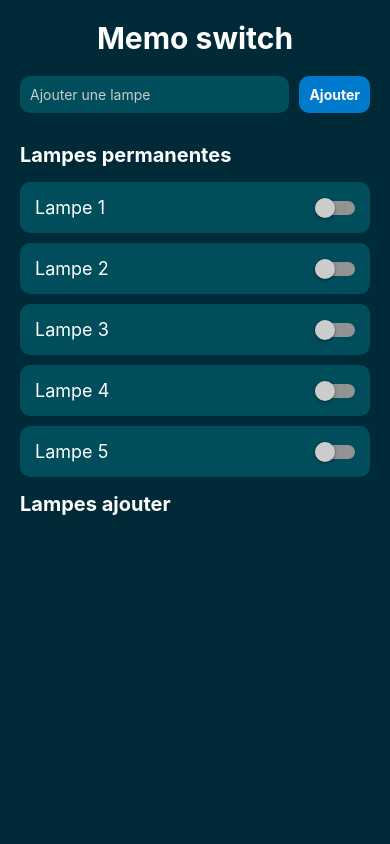
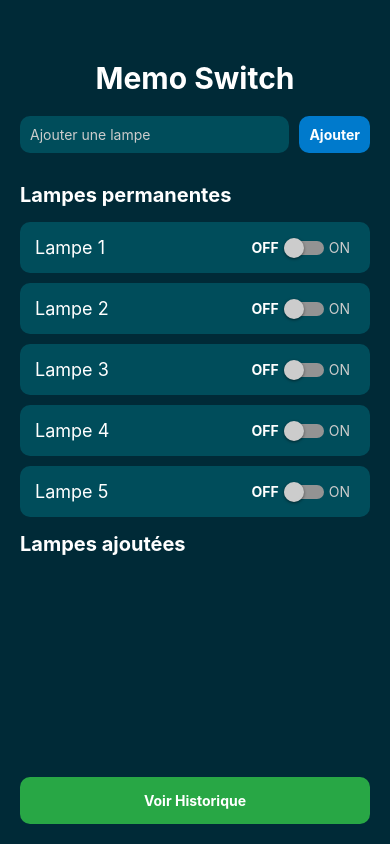
Before and after one commit to githubWiliane/MEMOSWITCH-Avant-final, a React Native app: screen / in a window 390 px wide. Built offline with nearby package versions, Linux system fonts and the light colour scheme.

Commit message:
Ajout de nouvelles fonctionnalités et corrections

```diff
--- a/App.js
+++ b/App.js
@@ -1,4 +1,4 @@
-import React, { useState } from 'react';
+import React, { useState, createContext, useContext } from 'react';
 import {
   StyleSheet,
   Text,
@@ -7,38 +7,74 @@ import {
   SectionList,
   TextInput,
   TouchableOpacity,
+  FlatList,
 } from 'react-native';
+import { NavigationContainer } from '@react-navigation/native';
+import { createStackNavigator } from '@react-navigation/stack';
+
+// Création d'un contexte pour l'historique
+const HistoryContext = createContext();
 
 const ESP32_IP = 'http://192.168.4.1';
 
-const MemoSwitchApp = () => {
-  // Initialisation des lampes permanentes avec la propriété "permanent: true"
+const MemoSwitchApp = ({ navigation }) => {
+  // Initialisation des lampes permanentes avec leur suivi de temps.
   const [lamps, setLamps] = useState([
-    { id: '1', name: 'Lampe 1', state: false, pin: 5, permanent: true },
-    { id: '2', name: 'Lampe 2', state: false, pin: 15, permanent: true },
-    { id: '3', name: 'Lampe 3', state: false, pin: 27, permanent: true },
-    { id: '4', name: 'Lampe 4', state: false, pin: 12, permanent: true },
-    { id: '5', name: 'Lampe 5', state: false, pin: 13, permanent: true },
+    { id: '1', name: 'Lampe 1', state: false, pin: 5, permanent: true, activeDuration: 0, inactiveDuration: 0, lastTimestamp: Date.now() },
+    { id: '2', name: 'Lampe 2', state: false, pin: 15, permanent: true, activeDuration: 0, inactiveDuration: 0, lastTimestamp: Date.now() },
+    { id: '3', name: 'Lampe 3', state: false, pin: 27, permanent: true, activeDuration: 0, inactiveDuration: 0, lastTimestamp: Date.now() },
+    { id: '4', name: 'Lampe 4', state: false, pin: 12, permanent: true, activeDuration: 0, inactiveDuration: 0, lastTimestamp: Date.now() },
+    { id: '5', name: 'Lampe 5', state: false, pin: 13, permanent: true, activeDuration: 0, inactiveDuration: 0, lastTimestamp: Date.now() },
   ]);
 
-  // Etat pour le nom du switch personnalisé à ajouter
+  // État pour le nom d'un nouveau switch personnalisé
   const [newSwitchName, setNewSwitchName] = useState('');
 
+  // Récupération de l'historique via le contexte
+  const { history, setHistory } = useContext(HistoryContext);
+
   /**
-   * Fonction pour basculer l'état d'une lampe (permanente ou personnalisée)
-   * @param {string} id - Identifiant de la lampe
-   * @param {number} pin - Numéro de pin (ou valeur par défaut pour les switches personnalisés)
+   * Bascule l'état d'une lampe (permanente ou personnalisée) en mettant à jour
+   * la durée d'activité/inactivité et en enregistrant une entrée dans l'historique.
    */
   const toggleLamp = async (id, pin) => {
-    // Mise à jour locale de l'état de la lampe
+    const now = Date.now();
     setLamps((prevLamps) =>
-      prevLamps.map((lamp) =>
-        lamp.id === id ? { ...lamp, state: !lamp.state } : lamp
-      )
+      prevLamps.map((lamp) => {
+        if (lamp.id === id) {
+          const elapsed = (now - lamp.lastTimestamp) / 60000; // temps écoulé en minutes
+          let newHistoryEntry;
+          const updatedLamp = { ...lamp, state: !lamp.state, lastTimestamp: now };
+
+          if (lamp.state) {
+            // La lampe était allumée : on ajoute le temps à la durée active
+            updatedLamp.activeDuration = (lamp.activeDuration || 0) + elapsed;
+            newHistoryEntry = {
+              lamp: lamp.name,
+              action: 'OFF (durée active)',
+              duration: elapsed.toFixed(2),
+              timestamp: new Date().toLocaleString(),
+            };
+          } else {
+            // La lampe était éteinte : on ajoute le temps à la durée inactive
+            updatedLamp.inactiveDuration = (lamp.inactiveDuration || 0) + elapsed;
+            newHistoryEntry = {
+              lamp: lamp.name,
+              action: 'ON (durée inactive)',
+              duration: elapsed.toFixed(2),
+              timestamp: new Date().toLocaleString(),
+            };
+          }
+          // Mise à jour de l'historique (partagé via le contexte)
+          setHistory((prevHistory) => [...prevHistory, newHistoryEntry]);
+          return updatedLamp;
+        }
+        return lamp;
+      })
     );
 
+    // Appel à l'ESP32 pour basculer la lampe (fonctionnalité existante)
     try {
-      // Appel vers l'ESP32 pour basculer la lampe
       await fetch(`${ESP32_IP}/toggle?pin=${pin}`, { method: 'GET' });
     } catch (error) {
       console.error('Erreur lors de la communication avec l’ESP32 :', error);
@@ -46,7 +82,7 @@ const MemoSwitchApp = () => {
   };
 
   /**
-   * Ajoute un nouveau switch personnalisé
+   * Ajoute un nouveau switch personnalisé.
    */
   const addCustomSwitch = () => {
     if (newSwitchName.trim() !== '') {
@@ -57,6 +93,9 @@ const MemoSwitchApp = () => {
         state: false,
         pin: 0, // Valeur par défaut pour un switch personnalisé
         permanent: false,
+        activeDuration: 0,
+        inactiveDuration: 0,
+        lastTimestamp: Date.now(),
       };
       setLamps([...lamps, newLamp]);
       setNewSwitchName('');
@@ -64,8 +103,7 @@ const MemoSwitchApp = () => {
   };
 
   /**
-   * Supprime un switch personnalisé (les lampes permanentes ne peuvent pas être supprimées)
-   * @param {string} id - Identifiant de la lampe à supprimer
+   * Supprime un switch personnalisé (les lampes permanentes ne peuvent pas être supprimées).
    */
   const deleteCustomSwitch = (id) => {
     setLamps((prevLamps) =>
@@ -73,13 +111,12 @@ const MemoSwitchApp = () => {
     );
   };
 
-  // Création de deux sections : une pour les lampes permanentes et une pour les switches personnalisés
+  // Séparation en deux sections : lampes permanentes et switches personnalisés.
   const permanentLamps = lamps.filter((lamp) => lamp.permanent);
   const customLamps = lamps.filter((lamp) => !lamp.permanent);
-
   const sections = [
     { title: 'Lampes permanentes', data: permanentLamps },
-    { title: 'Lampes ajouter', data: customLamps },
+    { title: 'Lampes ajoutées', data: customLamps },
   ];
 
   /**
@@ -88,11 +125,16 @@ const MemoSwitchApp = () => {
   const renderItem = ({ item }) => (
     <View style={styles.lampRow}>
       <Text style={styles.lampName}>{item.name}</Text>
-      <Switch
-        value={item.state} // État actuel du switch
-        onValueChange={() => toggleLamp(item.id, item.pin)} // Action lors du basculement
-        thumbColor={item.state ? '#28A745' : '#ccc'}
-      />
+      {/* Conteneur pour le switch et ses labels "OFF" et "ON" */}
+      <View style={styles.switchWrapper}>
+        <Text style={[styles.switchLabel, !item.state && styles.activeSwitchLabel]}>OFF</Text>
+        <Switch
+          value={item.state}
+          onValueChange={() => toggleLamp(item.id, item.pin)}
+          thumbColor={item.state ? '#28A745' : '#ccc'}
+        />
+        <Text style={[styles.switchLabel, item.state && styles.activeSwitchLabel]}>ON</Text>
+      </View>
       {/* Bouton de suppression visible uniquement pour les switches personnalisés */}
       {!item.permanent && (
         <TouchableOpacity
@@ -114,7 +156,7 @@ const MemoSwitchApp = () => {
 
   return (
     <View style={styles.container}>
-      <Text style={styles.header}>Memo switch</Text>
+      <Text style={styles.header}>Memo Switch</Text>
 
       {/* Zone d'ajout d'un nouveau switch personnalisé */}
       <View style={styles.addContainer}>
@@ -130,7 +172,7 @@ const MemoSwitchApp = () => {
         </TouchableOpacity>
       </View>
 
-      {/* SectionList scrollable regroupant les deux sections */}
+      {/* Liste scrollable des lampes réparties en sections */}
       <SectionList
         sections={sections}
         keyExtractor={(item) => item.id}
@@ -138,7 +180,75 @@ const MemoSwitchApp = () => {
         renderSectionHeader={renderSectionHeader}
         contentContainerStyle={styles.listContent}
       />
+
+      {/* Bouton pour accéder à l'interface Historique */}
+      <TouchableOpacity
+        style={styles.historyButton}
+        onPress={() => navigation.navigate('Historique')}
+      >
+        <Text style={styles.historyButtonText}>Voir Historique</Text>
+      </TouchableOpacity>
     </View>
+  );
+};
+
+const HistoryScreen = ({ navigation }) => {
+  // Récupération de l'historique depuis le contexte
+  const { history, setHistory } = useContext(HistoryContext);
+
+  /**
+   * Vider l'historique
+   */
+  const clearHistory = () => {
+    setHistory([]);
+  };
+
+  return (
+    <View style={styles.container}>
+      <Text style={styles.header}>Historique</Text>
+
+      {/* Bouton avec icône pour vider l'historique */}
+      <TouchableOpacity style={styles.clearHistoryButton} onPress={clearHistory}>
+        <Text style={styles.clearHistoryText}>🗑️ Vider l'historique</Text>
+      </TouchableOpacity>
+
+      <FlatList
+        data={history}
+        keyExtractor={(item, index) => index.toString()}
+        renderItem={({ item }) => (
+          <View style={styles.historyItem}>
+            <Text style={styles.historyText}>
+              {item.timestamp} – {item.lamp} – {item.action} : {item.duration} min
+            </Text>
+          </View>
+        )}
+        contentContainerStyle={styles.listContent}
+      />
+      <TouchableOpacity
+        style={styles.backButton}
+        onPress={() => navigation.goBack()}
+      >
+        <Text style={styles.backButtonText}>Retour</Text>
+      </TouchableOpacity>
+    </View>
+  );
+};
+
+const Stack = createStackNavigator();
+
+const App = () => {
+  // État global pour l'historique, partagé via le contexte HistoryContext.
+  const [history, setHistory] = useState([]);
+
+  return (
+    <HistoryContext.Provider value={{ history, setHistory }}>
+      <NavigationContainer>
+        <Stack.Navigator initialRouteName="MemoSwitch" screenOptions={{ headerShown: false }}>
+          <Stack.Screen name="MemoSwitch" component={MemoSwitchApp} />
+          <Stack.Screen name="Historique" component={HistoryScreen} />
+        </Stack.Navigator>
+      </NavigationContainer>
+    </HistoryContext.Provider>
   );
 };
 
@@ -149,6 +259,7 @@ const styles = StyleSheet.create({
     padding: 20,
   },
   header: {
+    marginTop: 40, // Décalage pour que l'en-tête ne soit pas coupé
     color: '#fff',
     fontSize: 30,
     fontWeight: 'bold',
@@ -200,6 +311,19 @@ const styles = StyleSheet.create({
     fontSize: 18,
     flex: 1,
   },
+  switchWrapper: {
+    flexDirection: 'row',
+    alignItems: 'center',
+  },
+  switchLabel: {
+    color: '#ccc',
+    fontSize: 14,
+    marginHorizontal: 5,
+  },
+  activeSwitchLabel: {
+    color: '#fff',
+    fontWeight: 'bold',
+  },
   deleteButton: {
     backgroundColor: '#FF6B6B',
     padding: 5,
@@ -210,6 +334,49 @@ const styles = StyleSheet.create({
     color: '#fff',
     fontSize: 12,
   },
+  historyButton: {
+    backgroundColor: '#28A745',
+    padding: 15,
+    borderRadius: 10,
+    marginTop: 20,
+    alignItems: 'center',
+  },
+  historyButtonText: {
+    color: '#fff',
+    fontWeight: 'bold',
+  },
+  clearHistoryButton: {
+    backgroundColor: '#FF6B6B',
+    padding: 10,
+    borderRadius: 10,
+    alignSelf: 'center',
+    marginBottom: 10,
+  },
+  clearHistoryText: {
+    color: '#fff',
+    fontWeight: 'bold',
+  },
+  historyItem: {
+    backgroundColor: '#003B46',
+    padding: 10,
+    marginVertical: 5,
+    borderRadius: 5,
+  },
+  historyText: {
+    color: '#fff',
+    fontSize: 16,
+  },
+  backButton: {
+    backgroundColor: '#007ACC',
+    padding: 15,
+    borderRadius: 10,
+    marginTop: 20,
+    alignItems: 'center',
+  },
+  backButtonText: {
+    color: '#fff',
+    fontWeight: 'bold',
+  },
 });
 
-export default MemoSwitchApp;
+export default App;
```
